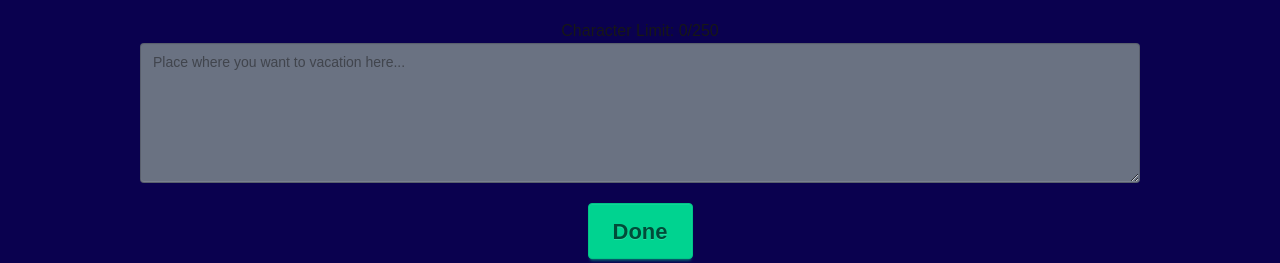
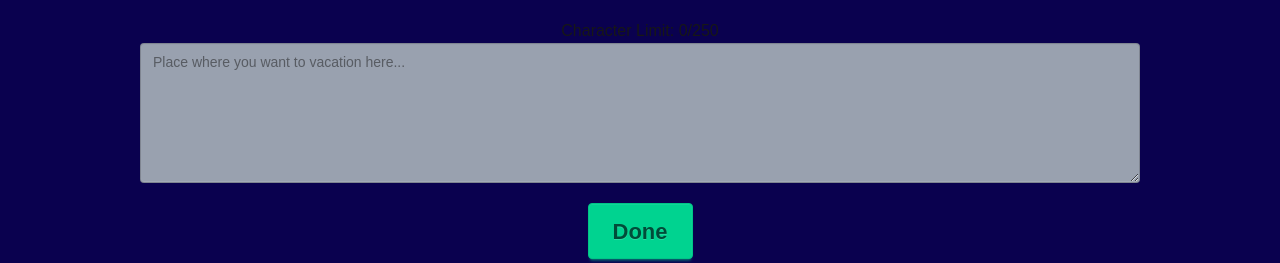
Before and after one commit to Bubblie01/Shellhacks-Project, a Next.js app in the folder frontend/shellhacks-frontend/: page /home in a window 1280 px wide. Shown: the part 481-744 px from the top of the page. Built offline with nearby package versions, Linux system fonts and the light colour scheme.

Commit message:
formating of the page

```diff
--- a/frontend/shellhacks-frontend/src/app/home/page.tsx
+++ b/frontend/shellhacks-frontend/src/app/home/page.tsx
@@ -5,8 +5,6 @@ import '../globals.css';
 
 
 export default function Home() {
-
-
 
   const [inputValue, setInputValue] = useState('');
 
@@ -58,7 +56,7 @@ export default function Home() {
 
         <div className='flex justify-center '>
           {/* text is being saved inside inputValue so we can send it to backend */}
-          <textarea id="" className="textarea bg-gray-500 w-250 h-35" maxLength={250} placeholder="Place where you want to vacation here..." value={inputValue} onChange={handleChange}></textarea>
+          <textarea id="" className="textarea bg-gray-400 w-250 h-35" maxLength={250} placeholder="Place where you want to vacation here..." value={inputValue} onChange={handleChange}></textarea>
 
         </div>
 
```
